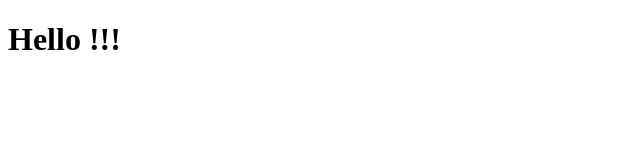
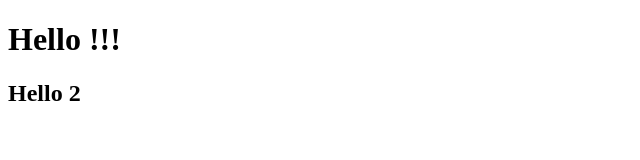
Before and after one commit to PineappleBingo/coursera-test, a plain HTML site: page site/index.html in a window 1280 px wide. Shown: the whole page, without its empty margins (0-640 px from the left). Drawn offline with Linux system fonts and the light colour scheme.

Commit message:
small changes to contnets

```diff
--- a/site/index.html
+++ b/site/index.html
@@ -5,6 +5,7 @@
 </head>
 <body>
 <h1>Hello !!!</h1>
+<h2> Hello 2 </h2>
 
 </body>
 </html>
```
